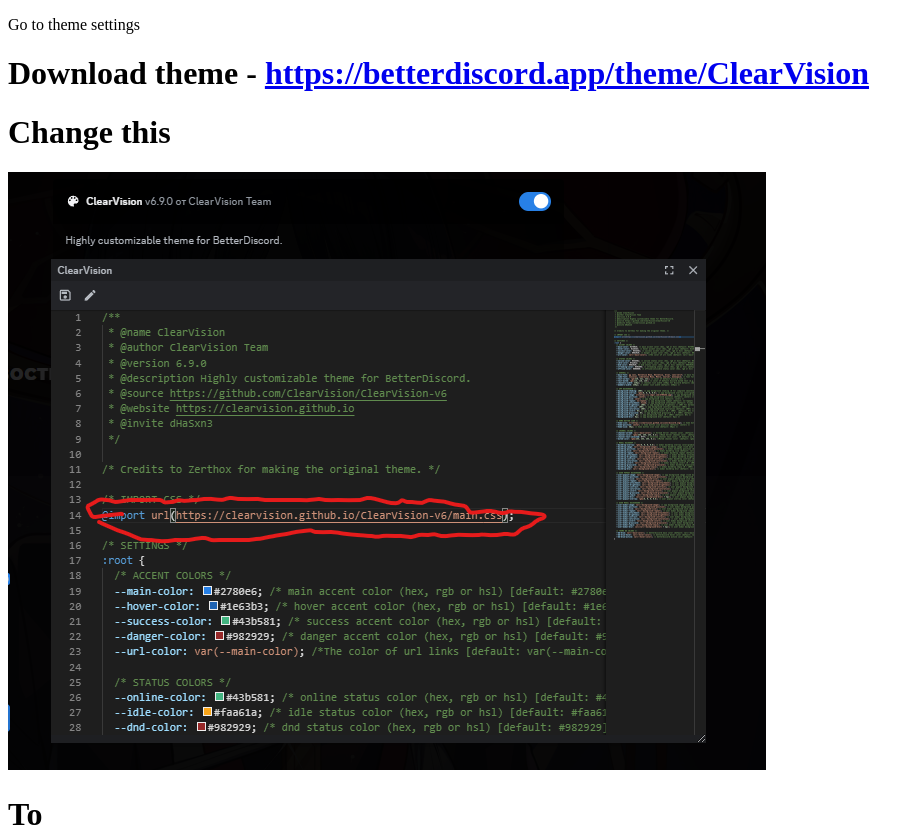
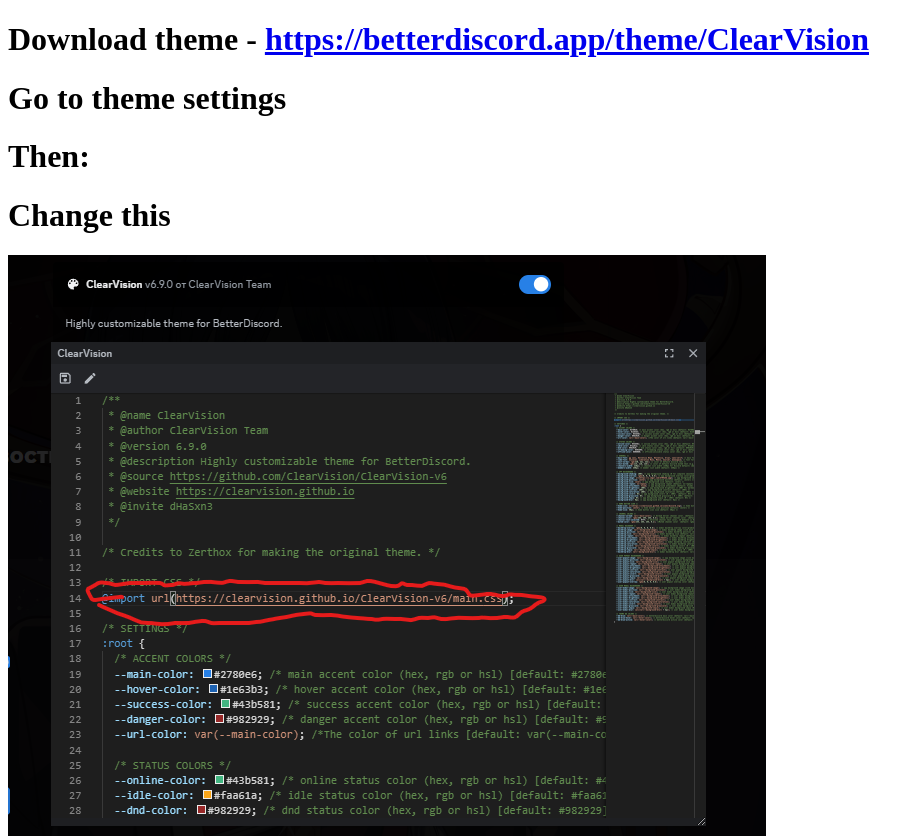
Before and after one commit to mrkirill046/theme, a plain HTML site: page index.html in a window 1280 px wide. Shown: the top 836 px of the page, without its empty margins (0-924 px from the left). Drawn offline with Linux system fonts and the light colour scheme.

Commit message:
Update index.html

```diff
--- a/index.html
+++ b/index.html
@@ -9,11 +9,12 @@
 
 <body>
     <div class="1">
-        <p>Go to theme settings</p>
+        <h1>Download theme - <a href="https://betterdiscord.app/theme/ClearVision">https://betterdiscord.app/theme/ClearVision</a></h1>
+        <h1>Go to theme settings</h1>
     </div>
 
     <div class="2">
-        <h1>Download theme - <a href="https://betterdiscord.app/theme/ClearVision">https://betterdiscord.app/theme/ClearVision</a></h1>
+        <h1>Then:</h1>
     </div>
 
     <div class="3">
```
